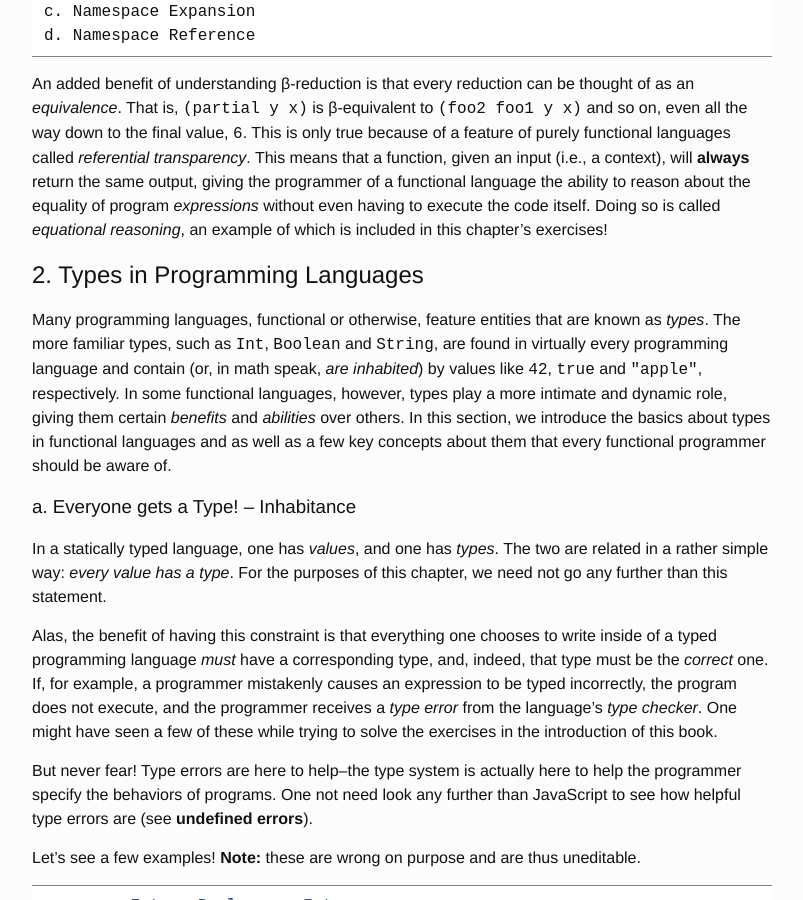
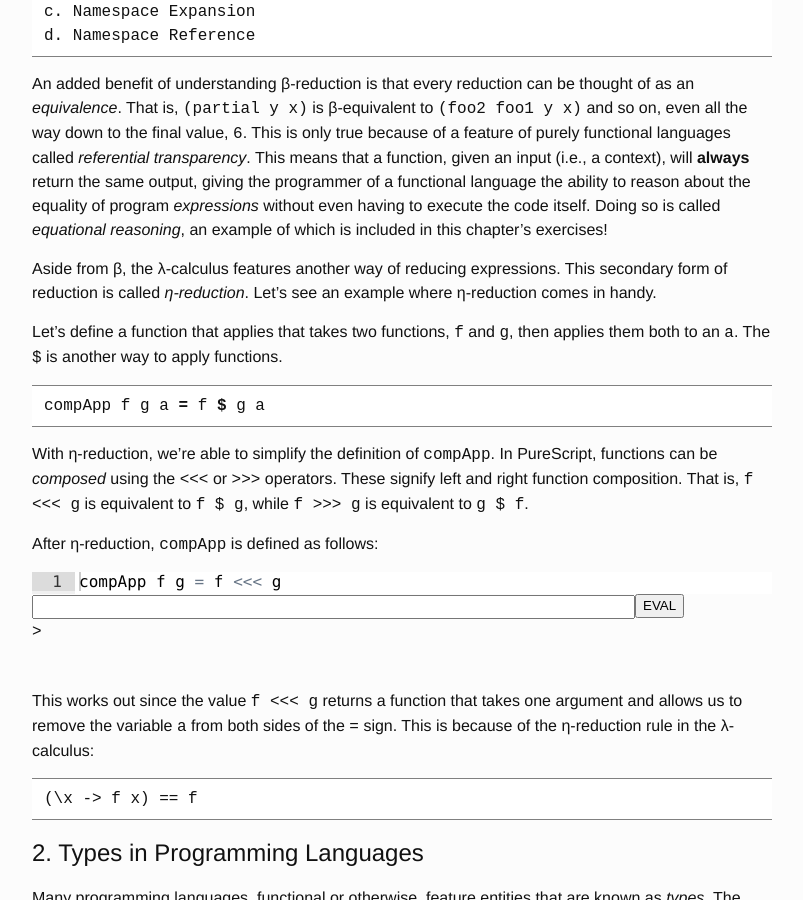
Before and after one commit to lazywithclass/project-lamp, a Jekyll site: the page built from website/book/chapter1.markdown, in a window 1280 px wide and 900 px high, scrolled down 2486 px. Shown: the whole window, without its empty margins (238-1041 px from the left). Built offline with Jekyll 4.4.1, drawn with Linux system fonts in a browser that asks for light colours; a script that is not in the unit is left out; some of the changed text lies outside the part shown.

Commit message:
added eta

````diff
--- a/website/book/chapter1.markdown
+++ b/website/book/chapter1.markdown
@@ -44,7 +44,7 @@ Finally, functions are applied using *juxtaposition*, or simply placing the func
 
 Try writing `(partial y x)` in the REPL above.
 
-### b. The Fine Print -- β-reduction
+### b. The Fine Print -- β and η
 
 Another thing to note about functions is that they have what is known as a *local namespace*. This means that names defined within functions (i.e, the names of their parameters) are different from those defined outside of the function. In the examples above, we have defined `x` and `y` to hold the value `5` and `6`, respectively. We then later pass `x` to `foo1`, which makes reference to a certain *other* `x`. It might come as a surprise that `(partial y x)` evaluates to `6` and not `5`! The reason for this is that the `x` and `y` defined outside of `foo1` and `foo2` are said to be defined *globally*, while the `x` and `y` in the definition of `foo1` and `foo2` are defined *locally* and are thus different from one another.
 
@@ -74,6 +74,21 @@ c. Namespace Expansion
 d. Namespace Reference
 ```
 An added benefit of understanding β-reduction is that every reduction can be thought of as an *equivalence*. That is, `(partial y x)` is β-equivalent to `(foo2 foo1 y x)` and so on, even all the way down to the final value, `6`. This is only true because of a feature of purely functional languages called *referential transparency*. This means that a function, given an input (i.e., a context), will **always** return the same output, giving the programmer of a functional language the ability to reason about the equality of program *expressions* without even having to execute the code itself. Doing so is called *equational reasoning*, an example of which is included in this chapter's exercises!
+
+Aside from β, the λ-calculus features another way of reducing expressions. This secondary form of reduction is called *η-reduction*. Let's see an example where η-reduction comes in handy.
+
+Let's define a function that applies that takes two functions, `f` and `g`, then applies them both to an `a`. The `$` is another way to apply functions.
+```haskell
+compApp f g a = f $ g a
+```
+With η-reduction, we're able to simplify the definition of `compApp`. In PureScript, functions can be *composed* using the `<<<` or `>>>` operators. These signify left and right function composition. That is, `f <<< g` is equivalent to `f $ g`, while `f >>> g` is equivalent to `g $ f`.
+
+After η-reduction, `compApp` is defined as follows:
+{% repl_only compApp#compApp f g = f <<< g%}
+This works out since the value `f <<< g` returns a function that takes one argument and allows us to remove the variable `a` from both sides of the `=` sign. This is because of the η-reduction rule in the λ-calculus:
+```
+(\x -> f x) == f
+```
 
 ## 2. Types in Programming Languages
 Many programming languages, functional or otherwise, feature entities that are known as *types*. The more familiar types, such as `Int`, `Boolean` and `String`, are found in virtually every programming language and contain (or, in math speak, *are inhabited*) by values like `42`, `true` and `"apple"`, respectively. In some functional languages, however, types play a more intimate and dynamic role, giving them certain *benefits* and *abilities* over others. In this section, we introduce the basics about types in functional languages and as well as a few key concepts about them that every functional programmer should be aware of.
````
